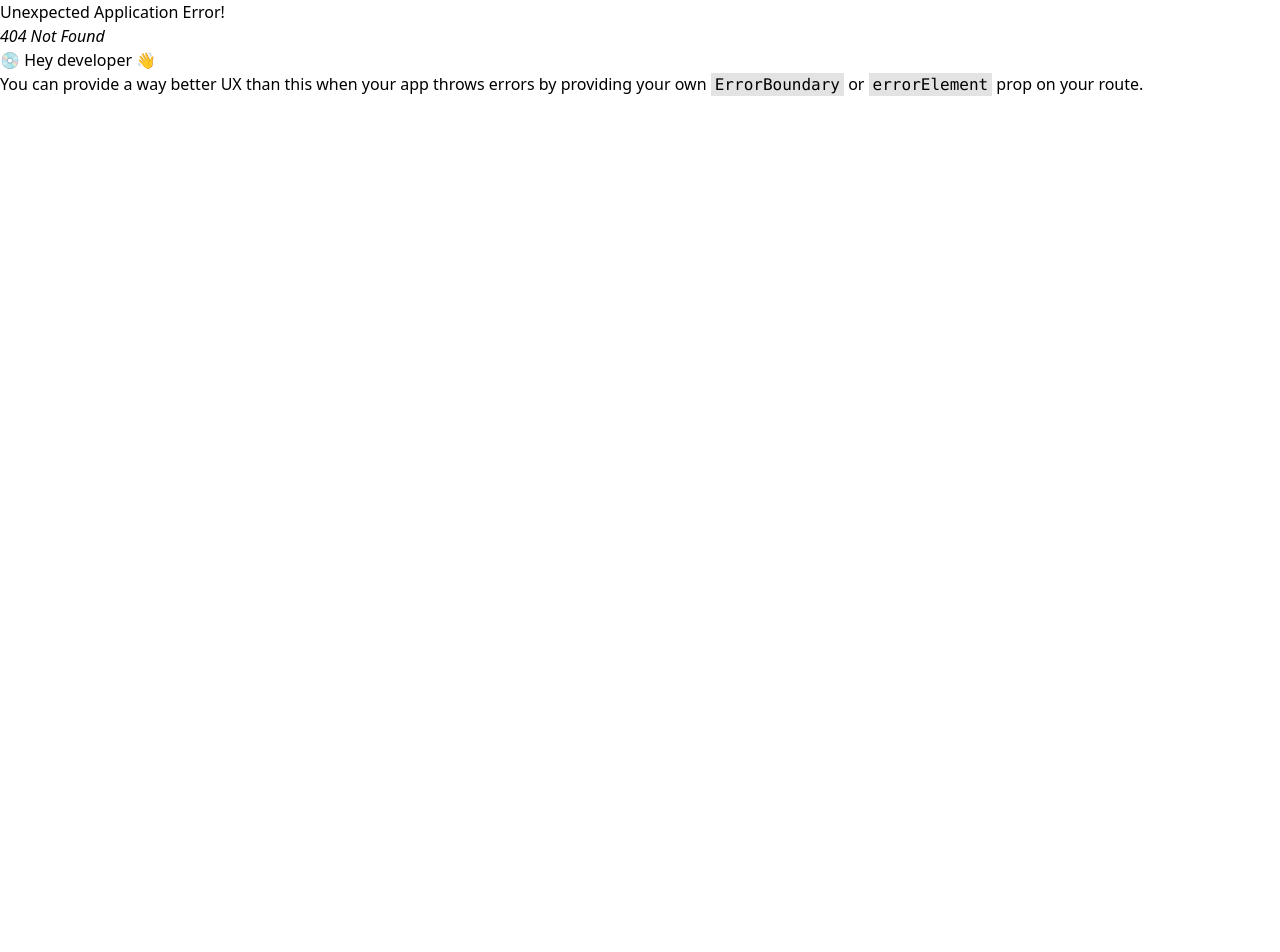
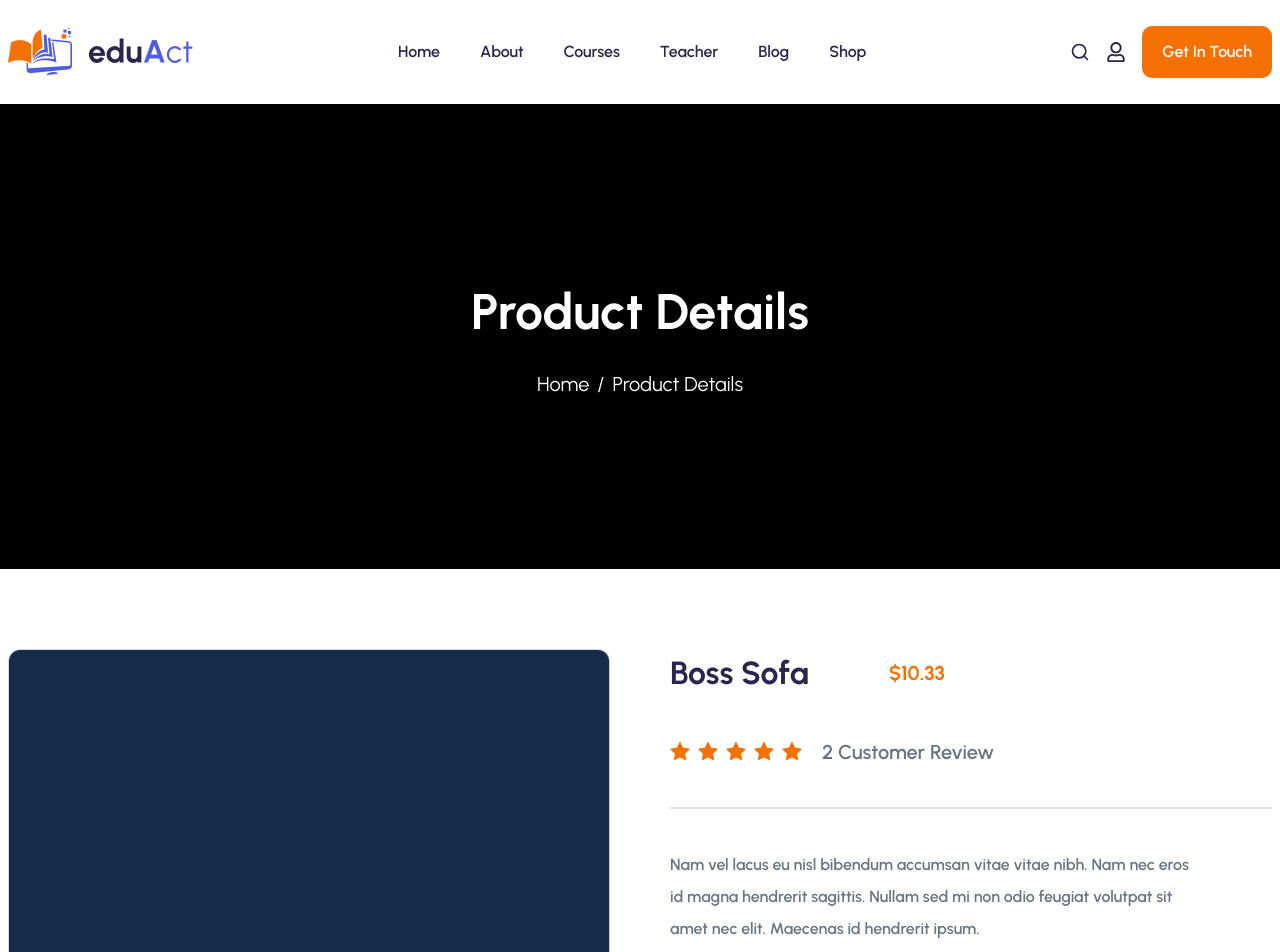
Before and after one commit to nafisa492003/Educate, a React (Vite) app: page /products_Details in a window 1280 px wide. Before the commit this address had no page. Shown: the top 952 px of the page. Before the commit the page ends 800 px from the top, so only its background shows below. Built offline with nearby package versions, Linux system fonts and the light colour scheme; a web font is replaced by a local one.

Commit message:
products details pange second part right portion doing

```diff
--- a/src/App.jsx
+++ b/src/App.jsx
@@ -18,6 +18,7 @@ import Log_In_P from "./Pages/Log_In_P";
 import Contact_Us_P from "./Pages/Contact_Us_P";
 import FAQ_P from "./Pages/FAQ_P";
 import Products_P from "./Pages/Products_P";
+import Products_Details_P from "./Pages/Products_Details_P";
 const router = createBrowserRouter(
   createRoutesFromElements(
     <Route path="/" element={<RootLayout />}>
@@ -34,6 +35,7 @@ const router = createBrowserRouter(
         <Route path="/contact_us" element={<Contact_Us_P />} />
         <Route path="/faq" element={<FAQ_P />} />
         <Route path="/products" element={<Products_P />} />
+        <Route path="/products_Details" element={<Products_Details_P />} />
 
       </Route>
     </Route>
--- a/src/Components/Cart_content.jsx
+++ b/src/Components/Cart_content.jsx
@@ -6,12 +6,12 @@ import { FaRegHeart } from "react-icons/fa";
 import { FaRegEye } from "react-icons/fa";
 const Cart_content = () => {
   return (
-    <div className='w-full lg:w-[303px] h-[300px] lg:h-[434px] border border-[#e4e4e4] rounded-[15px] hover:shadow-lg flex flex-col justify-end p-6 relative group'>
+    <div className='w-full lg:w-[303px] h-[434px] border border-[#e4e4e4] rounded-[15px] hover:shadow-lg flex flex-col justify-end p-6 relative group'>
      <Flex className={`items-center flex-col gap-5 absolute top-5 right-5 hidden group-hover:flex transition-all duration-75 ease-linear`}>
       <div className='w-[30px] h-[30px] flex items-center justify-center rounded-full bg-[#F6F6F6]'>
       <FaRegHeart size={16} className='text-hash' />
       </div>
-      <Link className='w-[30px] h-[30px] flex items-center justify-center rounded-full bg-[#F6F6F6]'>
+      <Link to={`/products_Details`} className='w-[30px] h-[30px] flex items-center justify-center rounded-full bg-[#F6F6F6]'>
       <FaRegEye size={16} className='text-hash' />
       </Link>
      </Flex>
--- a/src/Components/Proudcts_RightSide_p.jsx
+++ b/src/Components/Proudcts_RightSide_p.jsx
@@ -7,7 +7,7 @@ const Proudcts_RightSide_p = () => {
     <Flex className={`flex-col gap-9 w-full lg:w-9/12`}>
     {/* header part */}
    <Flex className={`items-center justify-between w-full`}>
-    <span className='font-bold font-Urbanist text-[20px] text-hash'>Showing 1-9 of 12 Results</span>
+    <span className='font-bold font-Urbanist text-[14px] md:text-[20px] text-hash'>Showing 1-9 of 12 Results</span>
     <Select
     showSearch
     style={{
@@ -48,17 +48,17 @@ const Proudcts_RightSide_p = () => {
    </Flex>
     {/* header part */}
     {/* cart part */}
-    <Flex className={`items-center justify-between`}>
+    <Flex className={`items-center gap-[36px] flex-col lg:flex-row`}>
         <Cart_content/>
         <Cart_content/>
         <Cart_content/>
     </Flex>
-    <Flex className={`items-center justify-between`}>
+    <Flex className={`items-center gap-[36px] flex-col lg:flex-row`}>
         <Cart_content/>
         <Cart_content/>
         <Cart_content/>
     </Flex>
-    <Flex className={`items-center justify-between`}>
+    <Flex className={`items-center gap-[36px] flex-col lg:flex-row`}>
         <Cart_content/>
         <Cart_content/>
         <Cart_content/>
--- /dev/null
+++ b/src/Pages/Products_Details_P.jsx
@@ -0,0 +1,44 @@
+import React from 'react'
+import Common_Banner from './../Components/Common_Banner';
+import Flex from '../Components/Flex';
+import product_img from '../assets/products_d.png'
+import Container from '../Components/Container';
+import { Rate } from 'antd';
+const Products_Details_P = () => {
+  return (
+   <section>
+    <Common_Banner title={`Product Details`} subtitle={`Product Details`}/>
+    <Container>
+        {/* product part */}
+    <Flex className={`gap-[60px] flex-col lg:flex-row my-[80px]`}>
+     <div className='w-full lg:w-6/12'>
+      <img src={product_img} alt="" />
+     </div>
+     <Flex className={`flex-col gap-10 w-full lg:w-6/12`}>
+       <Flex className={`gap-5 md:gap-20 items-center`}>
+        <h1 className='font-bold font-Urbanist text-[32px] text-regal-blue'>
+        Boss Sofa
+        </h1>
+        <h3 className='font-bold font-Urbanist text-[20px] text-custom_orange'>
+        $10.33
+        </h3>
+        </Flex>
+        <Flex className={`items-center gap-5`}>
+        <Rate value={5} className='text-custom_orange' />
+        <h3 className='font-semibold font-Urbanist text-[20px] text-hash'>
+        2 Customer Review
+        </h3>
+        </Flex>
+        <div className='w-full border border-[#E4E4E4]'></div>
+     <p className='font-Urbanist font-semibold text-[16px] text-hash leading-8 w-full lg:w-[530px]'>
+     Nam vel lacus eu nisl bibendum accumsan vitae vitae nibh. Nam nec eros id magna hendrerit sagittis. Nullam sed mi non odio feugiat volutpat sit amet nec elit. Maecenas id hendrerit ipsum.
+     </p>
+     </Flex>
+    </Flex>
+        {/*product part  */}
+    </Container>
+   </section>
+  )
+}
+
+export default Products_Details_P
```
Also changed, not shown: src/assets/products_d.png (added).
